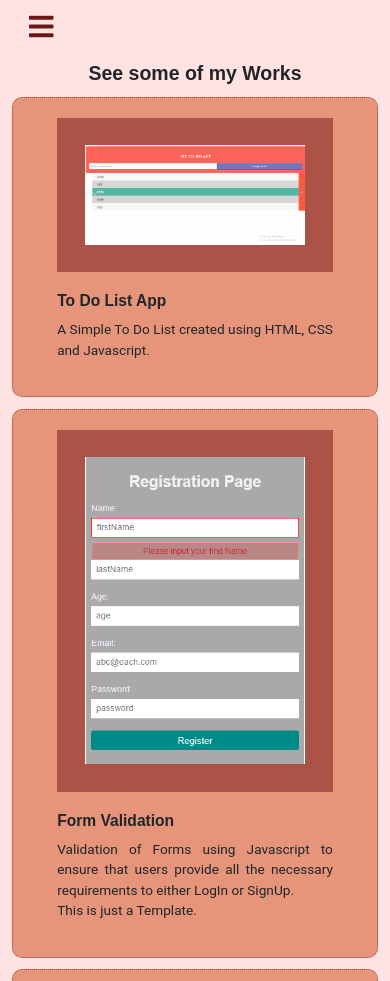
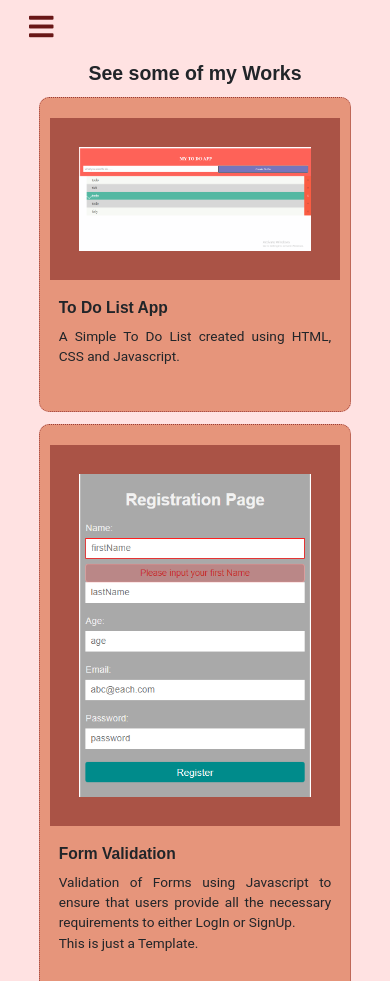
Before and after one commit to chysomm62/chysomm62.github.io, a plain HTML site: page projects.html in a window 390 px wide. Shown: the top 981 px of the page. Drawn offline with nearby package versions, Linux system fonts and the light colour scheme; a web font is replaced by a local one.

Commit message:
changes in the layout of the project page

```diff
--- a/css/project.css
+++ b/css/project.css
@@ -14,31 +14,33 @@ main{
     position: relative;
     top: 20%;
 }
+.projectcontainer{
+    display: flex;
+    justify-content: space-between;
+    max-width: 100%;
+    flex-wrap: wrap;
+}
 .projectcontent{
-    display: flex;
+    width: 30%;
     margin:5% auto;
     border: 0.1px dotted #6b060e9c;
     padding: 10px;
     border-radius: 10px;
-    justify-content: center;
     z-index: 10;
     background-color: rgba(206, 72, 20, 0.5);
 }
 .part1{
     opacity: 0;
-    width:40%;
-    margin: 0 3% 0 4%;
-    float: right;
+    margin: 0 auto;
     font-size: 20px;
     animation: 1.2s ease 0.5s 1 normal forwards running mons;
 }
 .part2{
     opacity: 0;
-    width: 40%;
-    margin: 0;
-    float: left;
-    font-size: 20px;
+    margin: 0 auto;
     animation: 1.2s ease 0.5s 1 normal forwards running chym;
+    margin-top: 2%;
+    padding: 3%;
 }
 .ppp{
     justify-content: center;
@@ -57,25 +59,34 @@ main{
     font-weight: bolder;
 }
 .propp{
-    font-size: 2.5vw;
+    font-size: 2vw;
 }
 @media(max-width:700px){
     main{
         position: relative;
     }
+    .projectcontainer{
+        display: block;
+        max-width: 100%;
+        width: 100%;
+        justify-content: center;
+        align-items: center;
+        margin: auto;
+    }
     .projectcontent{
-        margin: 3%;
-        justify-content: space-around;
-        flex-direction: column;
+        width: 80%;
+        margin: 3% auto;
         align-items: center;
     }
     .part1{
-        width: 80%;
-        margin: 10px;
+        width: 100%;
+        margin: 10px auto;
+        box-sizing: border-box;
     }
     .part2{
-        width: 80%;
-        margin: 10px;
+        width: 100%;
+        margin: 10px auto;
+        box-sizing: border-box;
     }
     .h2{
         font-family: 'Oswald', sans-serif;
--- a/projects.html
+++ b/projects.html
@@ -63,6 +63,7 @@
                 <h1 class="projh1">
                     See some of my Works
                 </h1>
+                <div class="projectcontainer">
                 <div class="projectcontent">
                     <div class="part1">
                         <div class="imglink">
@@ -98,9 +99,9 @@
                         </a>
                     </div>
                     <div class="part2">
-                        <h2 class="h2">My School Template</h2>
+                        <h2 class="h2">My College Template</h2>
                         <div class="ppp">
-                            <p class="propp">This is just a simple Template for the Home page of a supposed <b>MySchool</b> website. I did not have any school in mind while doing this.</p>
+                            <p class="propp">This is just a simple Template for the Home page of a supposed <b>MyCollege</b> website. I did not have any school in mind while doing this.</p>
                         </div>
                     </div>
                 </div>
@@ -112,6 +113,16 @@
                     <div class="part2">
 
                     </div>
+                </div>
+                <div class="projectcontent">
+                    <div class="part1">
+
+                    </div>
+                    <div class="part2">
+
+                    </div>
+                </div>
+
                 </div>
 
             </main>
```
